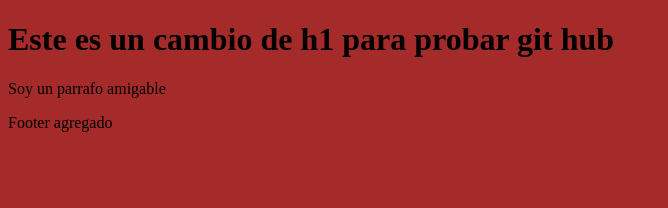
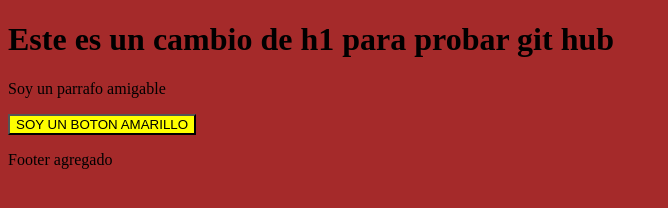
Before and after one commit to visforvioleta/repo-prueba2610, a plain HTML site: page index.html in a window 1280 px wide. Shown: the whole page, without its empty margins (0-668 px from the left). Drawn offline with Linux system fonts and the light colour scheme.

Commit message:
Boton amarillo

```diff
--- a/css/styles.css
+++ b/css/styles.css
@@ -1,3 +1,6 @@
 body{
     background-color: brown;
 }
+button{
+    background-color: yellow;
+}
--- a/index.html
+++ b/index.html
@@ -9,6 +9,8 @@
 <body>
     <h1>Este es un cambio de h1 para probar git hub</h1>
     <p>Soy un parrafo amigable </p>
+    <button>SOY UN BOTON AMARILLO
+    </button>
     <footer>
         <p>Footer agregado</p>
     </footer>
```
